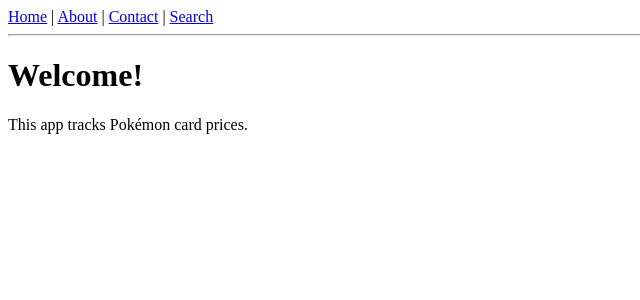
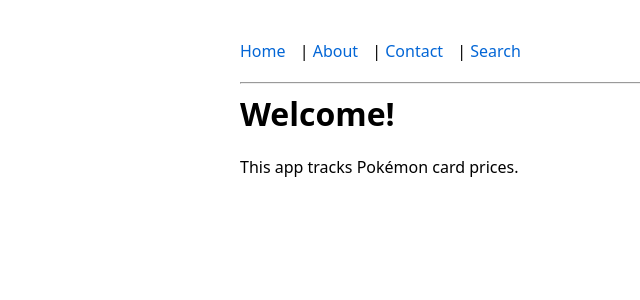
Before and after one commit to michalwodnicki/poke-scrape, a Python web app: template app/templates/home.html in a window 1280 px wide. Shown: the top 300 px of the page, without its empty margins (0-640 px from the left). Run offline with Jinja, Linux system fonts and the light colour scheme; the template is opened without the code that fills it, so the values that code supplies are empty.

Commit message:
webste stlying

```diff
--- /dev/null
+++ b/app/static/style.css
@@ -0,0 +1,25 @@
+body {
+    font-family: system-ui, Arial, sans-serif;
+    max-width: 800px;
+    margin: 40px auto;
+    padding: 0 20px;
+}
+
+nav {
+    margin-bottom: 20px;
+}
+
+nav a {
+    text-decoration: none;
+    color: #0366d6;
+    margin-right: 10px;
+}
+
+h1 {
+    margin-top: 0;
+}
+
+input, button {
+    padding: 6px;
+    font-size: 1rem;
+}
--- a/app/templates/base.html
+++ b/app/templates/base.html
@@ -2,6 +2,7 @@
 <html>
 <head>
     <title>{% block title %}Pokémon Price Tracker{% endblock %}</title>
+    <link rel="stylesheet" href="{{ url_for('static', filename='style.css') }}">
 </head>
 <body>
     <nav>
```
